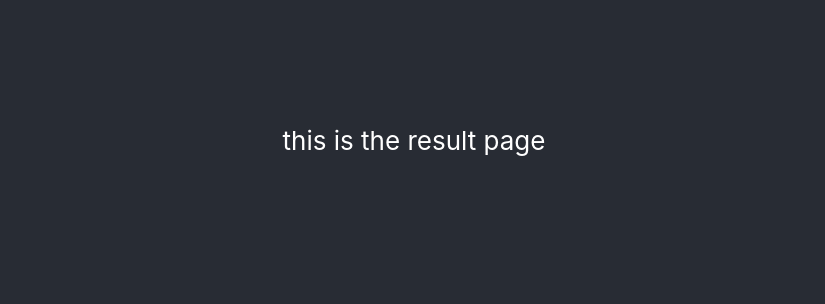
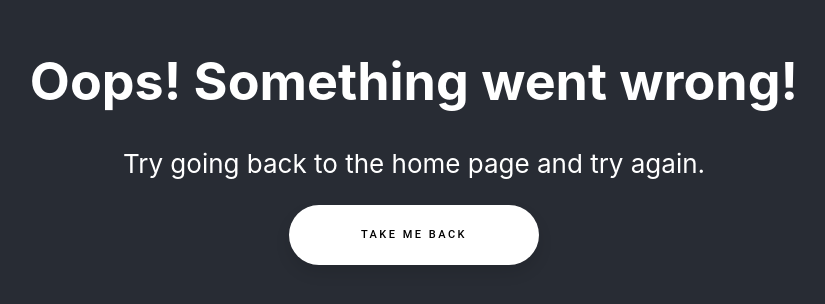
Before and after one commit to yinyang1017/instant-cover-letter, a React (Create React App) app in the folder react-clg/: page /result in a window 1280 px wide. Shown: the part 260-564 px from the top of the page, without its empty margins (226-1051 px from the left). Built offline with nearby package versions, Linux system fonts and the light colour scheme; the HTML template or start-up script is replaced by a standard one.

Commit message:
created results page, fully working MVP

```diff
--- a/react-clg/package.json
+++ b/react-clg/package.json
@@ -40,5 +40,8 @@
       "last 1 firefox version",
       "last 1 safari version"
     ]
+  },
+  "devDependencies": {
+    "@types/node-fetch": "^2.6.2"
   }
 }
--- a/react-clg/src/App.css
+++ b/react-clg/src/App.css
@@ -19,6 +19,7 @@ textarea {
   margin-bottom: 50px;
   border-radius: 10px;
   padding: 10px;
+  max-width: 800px;
 }
 .job-description {
   width: 80vw;
@@ -28,6 +29,16 @@ textarea {
 .prompt {
   width: 80vw;
   height: 10vh;
+}
+
+.result {
+  width: 80vw;
+  height: 50vh;
+}
+
+.titles {
+  padding-left: 10%;
+  padding-right: 10%;
 }
 
 @keyframes slideMe{
--- a/react-clg/src/components/Home.tsx
+++ b/react-clg/src/components/Home.tsx
@@ -1,12 +1,21 @@
-import React, { useState } from "react";
+import React, { useState, useEffect } from "react";
+import { useNavigate } from "react-router-dom";
 import "../App.css";
 
 function Home() {
   const [jd, setJd] = useState("");
   const [prompt, setPrompt] = useState("");
   const [coverLetter, setCoverLetter] = useState("");
+  const navigate = useNavigate();
 
-  const doTheMagic = async () => {
+  // redirect to result page after cover letter is generated
+  useEffect(() => {
+    if (coverLetter !== "") {
+      navigate("/result", { state: { coverLetter } });
+    }
+  }, [coverLetter])
+
+  const doTheMagic = async (): Promise<void> => {
     try {
       const uri = "https://npqp27hv70.execute-api.us-east-1.amazonaws.com/sorcery";
       const response = await fetch(uri, {
@@ -16,7 +25,10 @@ function Home() {
           jobDescription: jd,
         })
       });
-      return setCoverLetter(String(response.body));
+      const { coverLetter } = await response.json();
+      console.log(coverLetter);
+      setCoverLetter(coverLetter);
+
     } catch (err) {
       console.error(err);
     }
@@ -24,16 +36,17 @@ function Home() {
 
   return (
     <div className="Home">
-    <p>
+    <p className="titles">
         Paste Job Description
     </p>
     <textarea className="job-description" onChange={(e) => {setJd(e.target.value)}}/>
 
-    <p>
+    <p className="titles">
         Write a few sentences about your skills, experience, and what you're looking for
     </p>
     <textarea className="prompt" onChange={(e) => {setPrompt(e.target.value)}}/>
-    <button className="button accept-btn">
+    <br/>
+    <button className="button accept-btn" onClick={() => doTheMagic()}>
     Generate Cover Letter
     </button>
     </div>
--- a/react-clg/src/components/Result.tsx
+++ b/react-clg/src/components/Result.tsx
@@ -1,10 +1,30 @@
 import "../App.css";
+import { useLocation, useNavigate } from 'react-router-dom';
 
 function Result () {
+    const location = useLocation();
+    const navigate = useNavigate();
 
+  // if user did not follow process, redirect to home page
+  if (!location.state) {
+    return (
+      <div className="result-page">
+        <h1>Oops! Something went wrong!</h1>
+        <p className="titles">Try going back to the home page and try again.</p>
+        <button className="button accept-btn" onClick={() => navigate("/")}>
+          Take me back
+        </button>
+      </div>
+    );
+  }
   return (
-    <div className="Result">
-        this is the result page
+    <div className="result-page">
+      <h1>Your cover letter is ready!</h1>
+      <textarea className="result" defaultValue={location.state.coverLetter}/>
+      <br/>
+      <button className="button accept-btn" onClick={() => navigate("/")}>
+        Generate another!
+      </button>
     </div>
   );
 }
```
Also changed, not shown: 1 other file (tests, documents, lock files or other folders).
